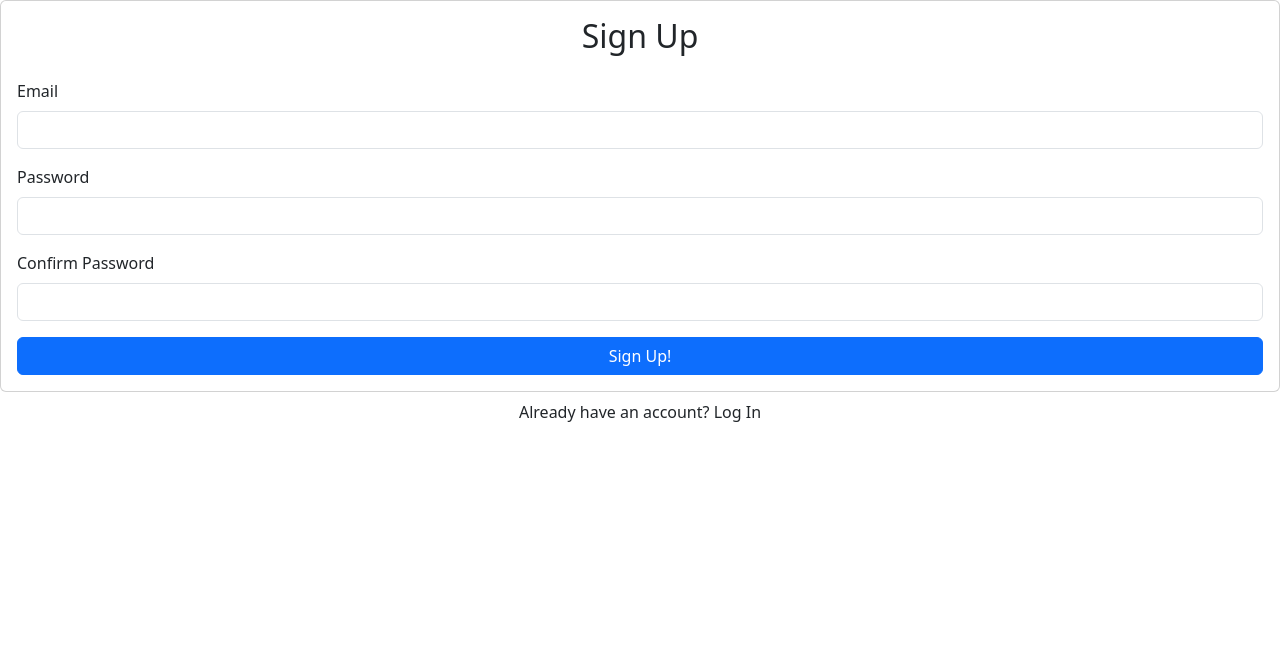
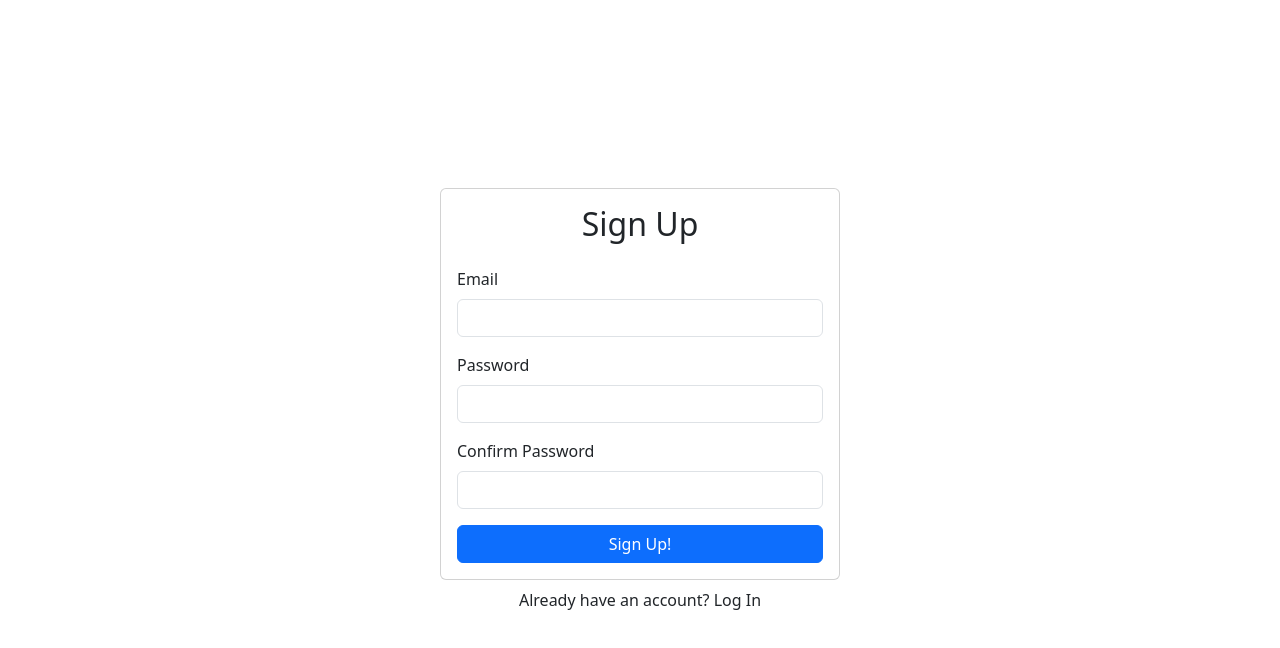
Before and after one commit to Tjklimoski/firebase_auth, a React (Vite) app: page /signup in a window 1280 px wide. Shown: the top 648 px of the page. Built offline with nearby package versions, Linux system fonts and the light colour scheme.

Commit message:
Center Sign Up form in middle of page

```diff
--- a/src/components/App.tsx
+++ b/src/components/App.tsx
@@ -1,8 +1,13 @@
+import { Container } from "react-bootstrap";
 import SignUp from "./SignUp";
 
 function App() {
 
-  return <SignUp />
+  return (
+    <Container className="d-flex flex-column align-items-center justify-content-center vh-100">
+      <SignUp />
+    </Container>
+  )
 }
 
 export default App
--- a/src/components/SignUp.tsx
+++ b/src/components/SignUp.tsx
@@ -8,7 +8,7 @@ export default function SignUp() {
 
   return (
     <>
-      <Card>
+      <Card style={{ minWidth: '400px' }}>
         <Card.Body>
           <h2 className='text-center mb-4'>Sign Up</h2>
           <Form>
```
